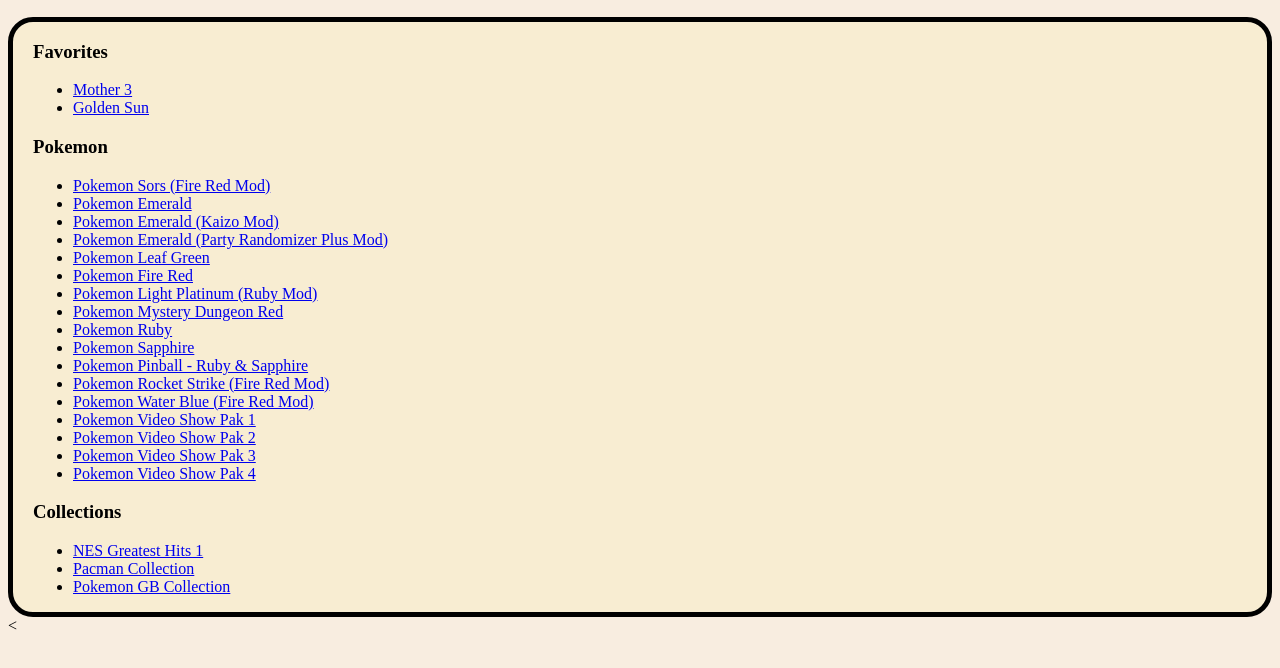
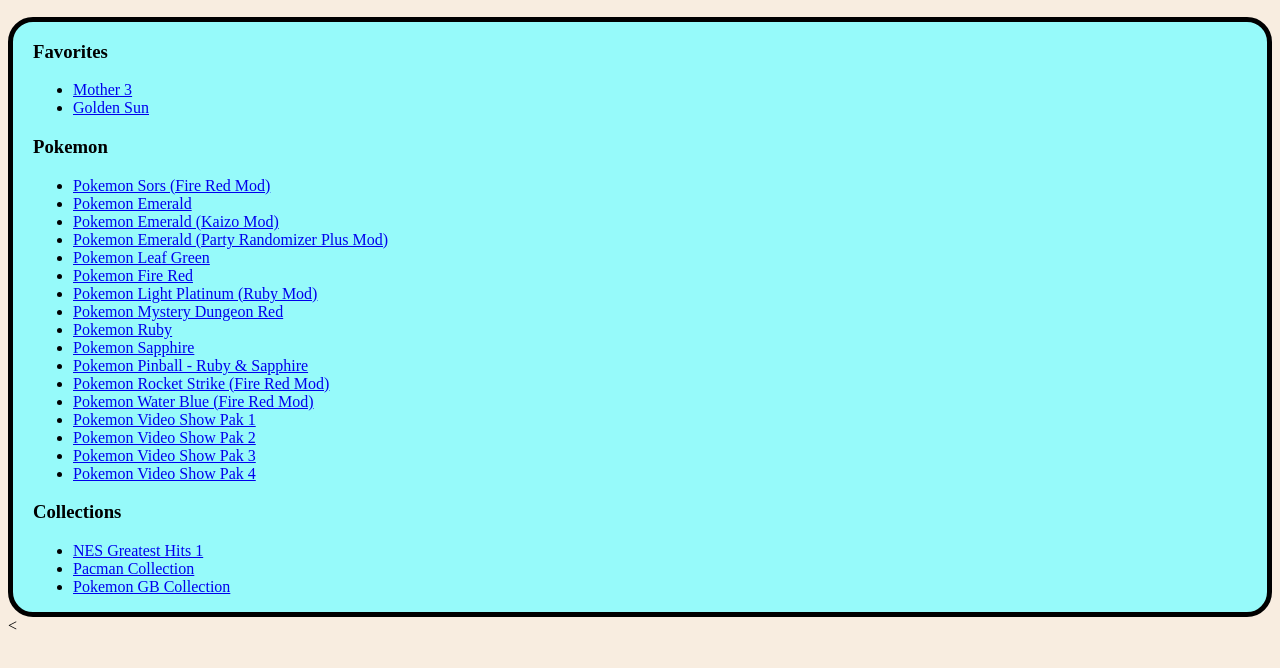
Before and after one commit to DaGecko00/................................................................................................., a plain HTML site: page index.html in a window 1280 px wide. Shown: the part 104-772 px from the top of the page. Drawn offline with Linux system fonts and the light colour scheme.

Commit message:
Update index.html

```diff
--- a/index.html
+++ b/index.html
@@ -25,7 +25,7 @@
 
         </body>
 
-        <main style="border:5px black solid; border-radius:25px; background:rgb(248, 237, 210);padding-left:20px;">
+        <main style="border:5px black solid; border-radius:25px; background:rgb(150, 250, 250);padding-left:20px;">
           <ul>
         </ul>
         <h3>Favorites</h3>
```
